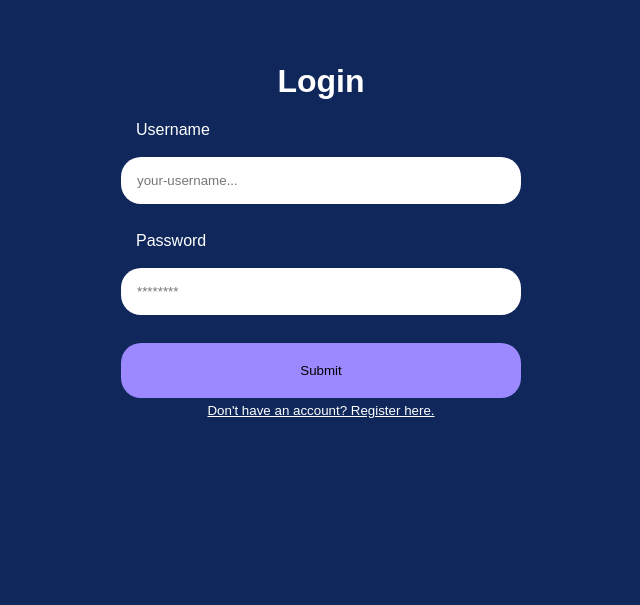
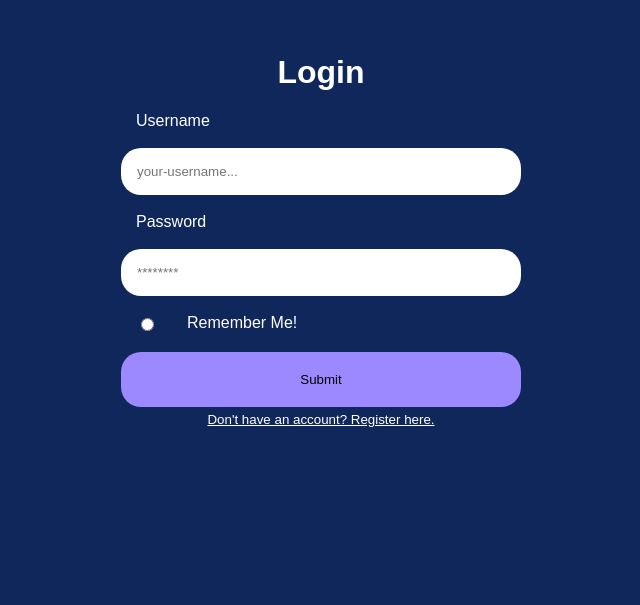
Before and after one commit to udK01/Backend-With-Database, a React (Vite) app: page / in a window 1280 px wide. Shown: the part 195-800 px from the top of the page, without its empty margins (319-959 px from the left). Built offline with nearby package versions, Linux system fonts and the light colour scheme.

Commit message:
Users remain logged in.

```diff
--- a/src/App.jsx
+++ b/src/App.jsx
@@ -1,4 +1,4 @@
-import { useState } from "react";
+import { useEffect, useState } from "react";
 import History from "./components/UserHistory/History";
 import Transactions from "./TransactionHistory/Transactions";
 import Login from "./components/Login/Login";
@@ -7,18 +7,34 @@ import InputField from "./components/InputField/InputField";
 
 export default function App() {
   const [user, setUser] = useState([]);
+  const [rememberUser, setRememberUser] = useState(false);
   const [currentForm, setCurrentForm] = useState("Login");
+
+  useEffect(() => {
+    if (user.length > 0) {
+      localStorage.setItem("user", JSON.stringify(user));
+    }
+  }, [rememberUser]);
+
+  useEffect(() => {
+    const storedUser = localStorage.getItem("user");
+    if (storedUser) {
+      setUser(JSON.parse(storedUser));
+    }
+  }, []);
 
   const toggleForm = (formName) => {
     setCurrentForm(formName);
   };
 
-  function handleLogin(userData) {
+  function handleLogin(userData, stayLoggedIn) {
     setUser(userData);
+    setRememberUser(stayLoggedIn);
   }
 
   function handleLogout() {
     setUser([]);
+    localStorage.removeItem("user");
   }
 
   return (
--- a/src/components/Login/Login.jsx
+++ b/src/components/Login/Login.jsx
@@ -5,6 +5,11 @@ import axios from "axios";
 export default function Login(props) {
   const [username, setUsername] = useState("");
   const [password, setPassword] = useState("");
+  const [isChecked, setIsChecked] = useState(false);
+
+  const handleInputChange = () => {
+    setIsChecked(!isChecked);
+  };
 
   const handleSubmit = (e) => {
     e.preventDefault();
@@ -20,7 +25,8 @@ export default function Login(props) {
         },
       })
       .then((response) => {
-        props.onLogin(response.data);
+        const rememberUser = document.getElementById("logged-in-btn").checked;
+        props.onLogin(response.data, rememberUser);
       })
       .catch((error) => {
         console.error("Error fetching account:", error);
@@ -54,7 +60,21 @@ export default function Login(props) {
               placeholder="********"
             />
           </div>
-          <button type="submit">Submit</button>
+          <div
+            className={styles["remain-logged-in-container"]}
+            onClick={handleInputChange}
+          >
+            <input
+              id="logged-in-btn"
+              type="radio"
+              checked={isChecked}
+              onChange={() => {}}
+            />
+            <label htmlFor="logged-in-btn">Remember Me!</label>
+          </div>
+          <button className={styles["submit"]} type="submit">
+            Submit
+          </button>
         </form>
         <button
           className={styles["link-btn"]}
--- a/src/components/Login/Login.module.css
+++ b/src/components/Login/Login.module.css
@@ -29,7 +29,7 @@ body {
   justify-content: space-between;
   margin-bottom: 10px;
   width: inherit;
-  padding: 10px;
+  padding-top: 10px;
 }
 
 .login-form label {
@@ -48,7 +48,14 @@ body {
   border-radius: 20px;
 }
 
-.login-form button {
+.remain-logged-in-container {
+  width: inherit;
+  display: flex;
+  padding-left: 30px;
+  padding-bottom: 20px;
+}
+
+.submit {
   border: none;
   padding: 20px;
   cursor: pointer;
```
